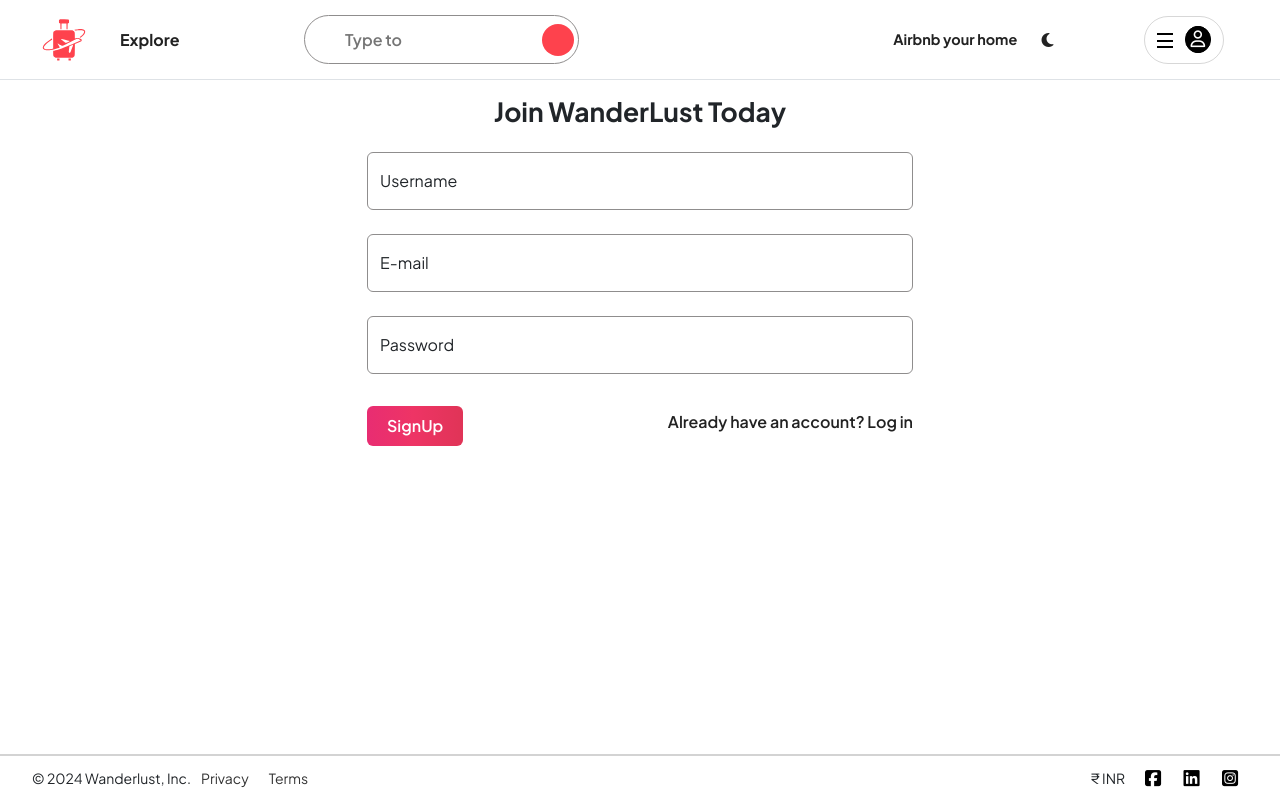
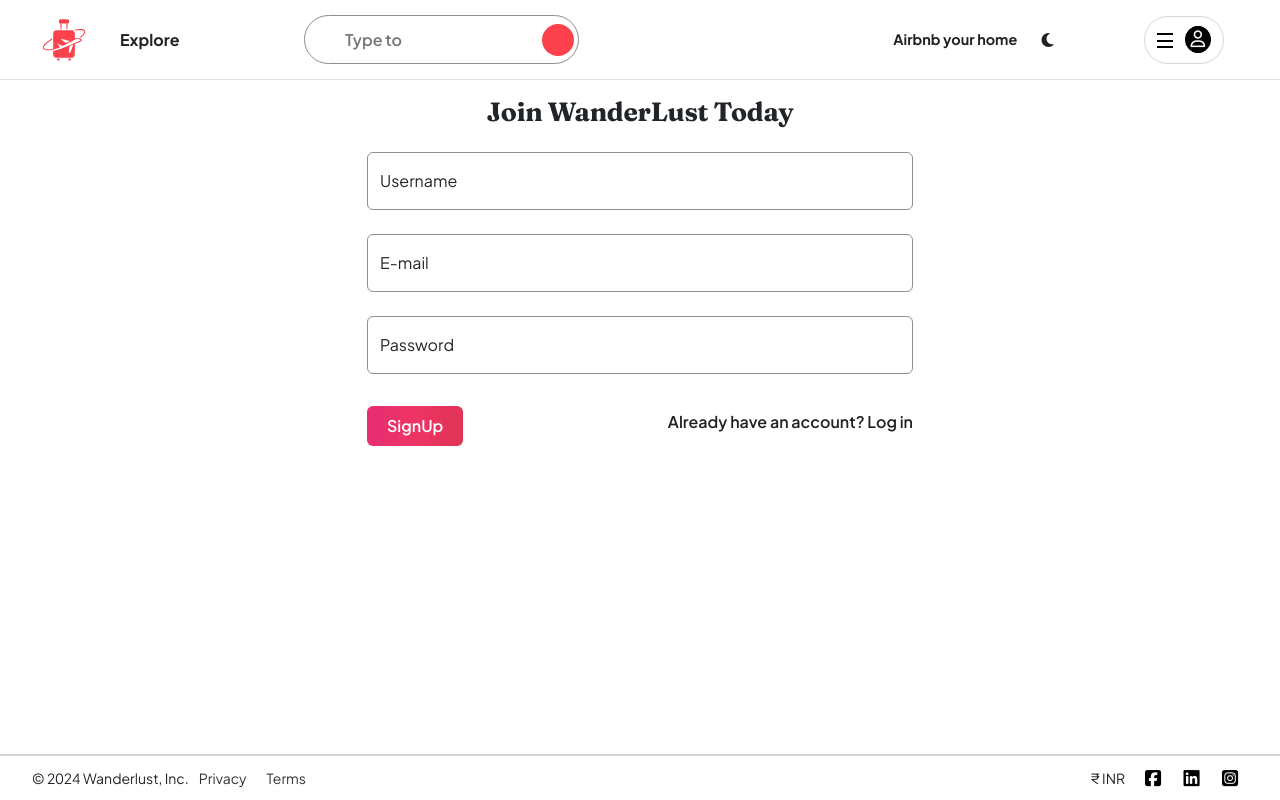
Before and after one commit to Shishir2405/WanderLust, a Node server app: page /signup in a window 1280 px wide. Run offline with Node 20, Linux system fonts and the light colour scheme; some libraries are stand-ins or nearby versions.

Commit message:
ui: pair display heading font with body font

```diff
--- /dev/null
+++ b/public/css/typography.css
@@ -0,0 +1,32 @@
+/**
+ * Two-font pairing.
+ * Display: Fraunces (variable). Body: Plus Jakarta Sans.
+ * Layered AFTER style.css so we override existing typography without editing it.
+ */
+
+:root {
+  --wl-font-display: "Fraunces", Georgia, serif;
+  --wl-font-body: "Plus Jakarta Sans", sans-serif;
+}
+
+body {
+  font-family: var(--wl-font-body);
+  font-feature-settings: "ss01", "cv11", "tnum";
+}
+
+h1,
+h2,
+h3,
+.form-head,
+.coll-page__title,
+.host-page__title {
+  font-family: var(--wl-font-display);
+  font-feature-settings: "ss01", "tnum", "lnum";
+  letter-spacing: -0.01em;
+}
+
+/* Keep brand body font on action buttons. */
+.edit-button,
+.outline-button {
+  font-family: var(--wl-font-body) !important;
+}
--- a/views/layouts/boilerplate.ejs
+++ b/views/layouts/boilerplate.ejs
@@ -31,6 +31,10 @@
       rel="stylesheet"
     />
     <link
+      href="https://fonts.googleapis.com/css2?family=Fraunces:ital,opsz,wght@0,9..144,200..900;1,9..144,200..900&display=swap"
+      rel="stylesheet"
+    />
+    <link
       href="https://cdn.jsdelivr.net/npm/bootstrap@5.3.3/dist/css/bootstrap.min.css"
       rel="stylesheet"
       integrity="sha384-QWTKZyjpPEjISv5WaRU9OFeRpok6YctnYmDr5pNlyT2bRjXh0JMhjY6hW+ALEwIH"
@@ -46,6 +50,7 @@
     />
     <script src="https://cdn.lordicon.com/lordicon.js"></script>
     <link rel="stylesheet" href="/css/style.css" />
+    <link rel="stylesheet" href="/css/typography.css" />
     <link rel="stylesheet" href="/css/rating.css" />
     <link rel="stylesheet" href="/css/toast.css" />
     <link rel="stylesheet" href="/css/theme.css" />
```
